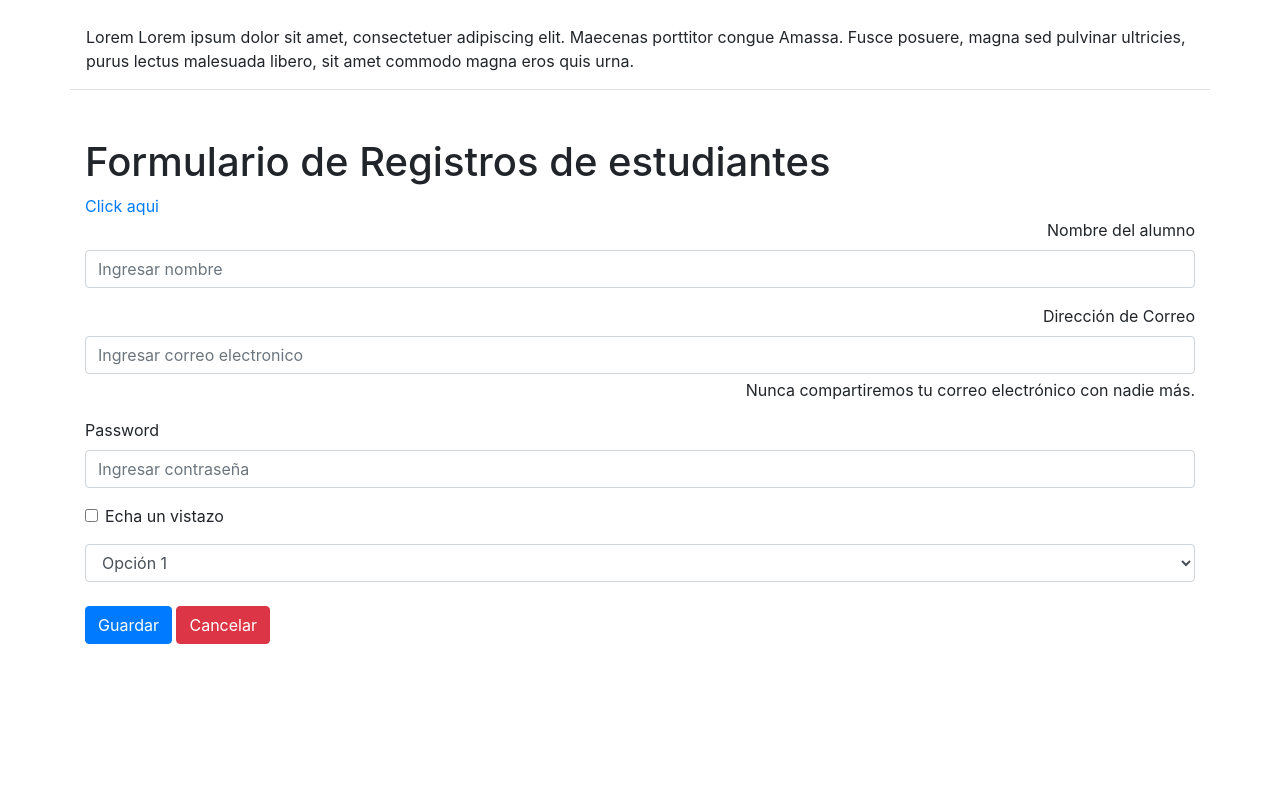
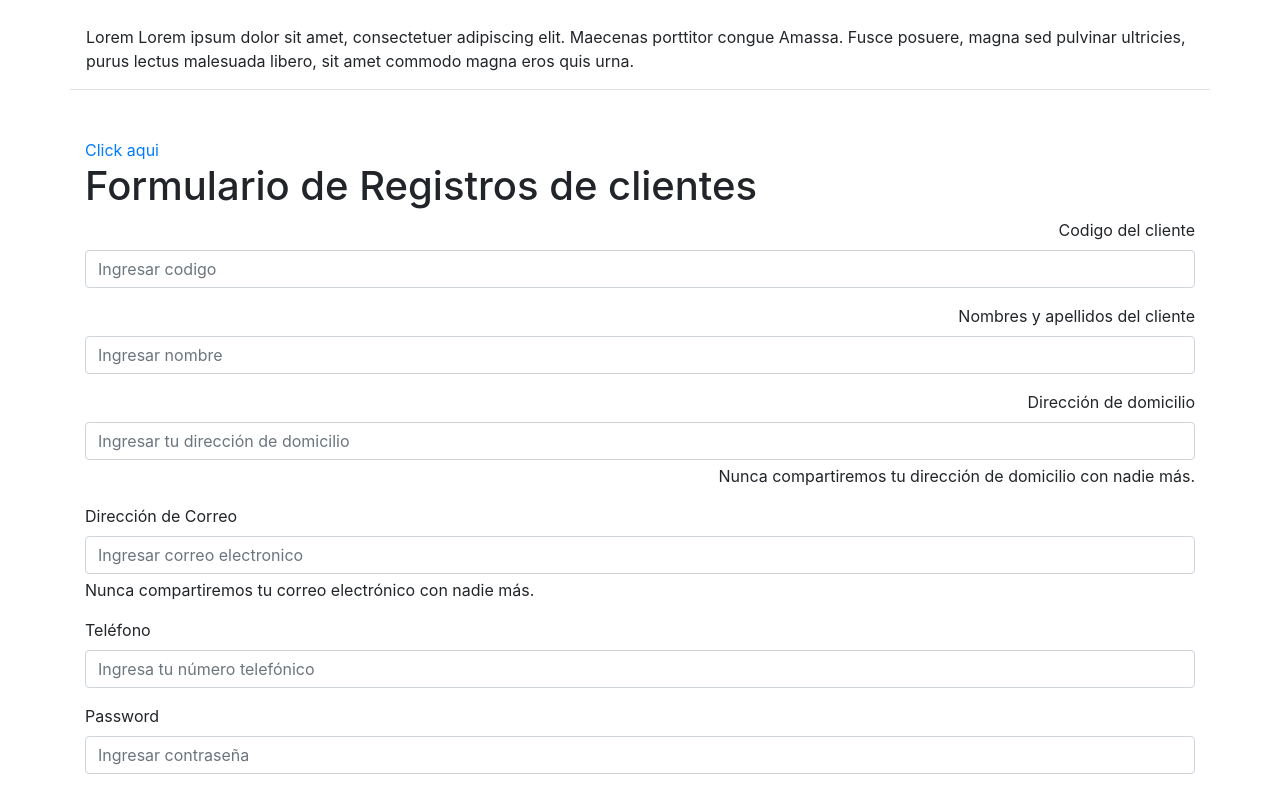
Before and after one commit to AngelVargas1980/Aprendizaje2Servlet, a plain HTML site: page build/web/index.html in a window 1280 px wide. Shown: the part 880-1667 px from the top of the page. Before the commit the page ends 1620 px from the top, so only its background shows below. Drawn offline with nearby package versions, Linux system fonts and the light colour scheme.

Commit message:
ingreso de valores teléfono, codigo al servlet

```diff
--- a/build/web/index.html
+++ b/build/web/index.html
@@ -96,9 +96,10 @@
 
       <div></div><br> <br>
 
-        <div class="container">
-            <h1>Formulario de Registros de estudiantes</h1>
+        <div class="container" >
             <a href="servlet23">Click aqui</a>
+            <h1>Formulario de Registros de clientes</h1>
+
             <!--  <a href="miurl">Click aqui</a> -->
             <!-- <form action="nuevoServlet">
                 <input type="text"><br> <br>
@@ -107,32 +108,49 @@
             </form>  -->
 
 
+        <form action="servlet23" href="servlet23">
+            <div class="pru1" align="right" href="servlet23">
 
-        <form action="servlet23">
-            <div class="pru1" align="right">
+            <div class="mb-3" href="servlet23">
+                <label for="exampleInputName">Codigo del cliente</label>
+                <input class="form-control" type="text" placeholder="Ingresar codigo" name="codigo" >
+            </div>
 
-            <div class="mb-3">
-                <label for="exampleInputName">Nombre del alumno</label>
+            <div class="mb-3" href="servlet23">
+                <label for="exampleInputName">Nombres y apellidos del cliente</label>
                 <input class="form-control" type="text" placeholder="Ingresar nombre" name="nombre" >
             </div>
 
-            <div class="mb-3">
+            <div class="mb-3" href="servlet23">
+                <label for="exampleInputEmail1" class="form-label" >Dirección de domicilio</label>
+                <input  class="form-control" id="exampleInputEmail1" aria-describedby="emailHelp" placeholder="Ingresar tu dirección de domicilio" name="direccion">
+                <div id="emailHelp" class="form-text">Nunca compartiremos tu dirección de domicilio con nadie más.</div>
+            </div>
+            </div>
+
+            <div class="mb-3" href="servlet23">
                 <label for="exampleInputEmail1" class="form-label" >Dirección de Correo</label>
                 <input type="email" class="form-control" id="exampleInputEmail1" aria-describedby="emailHelp" placeholder="Ingresar correo electronico" name="correo">
                 <div id="emailHelp" class="form-text">Nunca compartiremos tu correo electrónico con nadie más.</div>
             </div>
+
+             <div class="mb-3" href="servlet23">
+                <label for="exampleInputPassword1" class="form-label">Teléfono</label>
+                <input class="form-control" id="exampleInputPassword1" placeholder="Ingresa tu número telefónico" name="telefono">
             </div>
 
-            <div class="mb-3">
+
+
+            <div class="mb-3" href="servlet23">
                 <label for="exampleInputPassword1" class="form-label">Password</label>
                 <input type="password" class="form-control" id="exampleInputPassword1" placeholder="Ingresar contraseña" name="pass">
             </div>
-            <div class="mb-3 form-check">
+            <div class="mb-3 form-check" href="servlet23">
                 <input type="checkbox" class="form-check-input" id="exampleCheck1">
                 <label class="form-check-label" for="exampleCheck1">Echa un vistazo</label>
             </div>
 
-            <select class="form-control" name="opcion">
+            <select class="form-control" name="opcion" href="servlet23">
                 <option value="1">Opción 1</option>
                 <option value="2">Opción 2</option>
             </select><br>
@@ -149,6 +167,14 @@
           <br>
           <br>
 
+            </div>
+
+
+
+
+
+
+
       </div>
 
 
--- a/nbproject/private/private.xml
+++ b/nbproject/private/private.xml
@@ -2,6 +2,8 @@
 <project-private xmlns="http://www.netbeans.org/ns/project-private/1">
     <editor-bookmarks xmlns="http://www.netbeans.org/ns/editor-bookmarks/2" lastBookmarkId="0"/>
     <open-files xmlns="http://www.netbeans.org/ns/projectui-open-files/2">
-        <group/>
+        <group>
+            <file>file:/C:/Users/Angel%20Vargas/OneDrive%20-%20INTECAP/UMG%20-%20Puerto%20Barrios/Programación%20%20II/Recursos%20para%20aprendizaje/ProyectosHTML-Java/Aprendizaje2_BootstrapPlantilla/web/index.html</file>
+        </group>
     </open-files>
 </project-private>
```
Also changed, not shown: web/index.html (+36 -10 lines), 4 other files.
